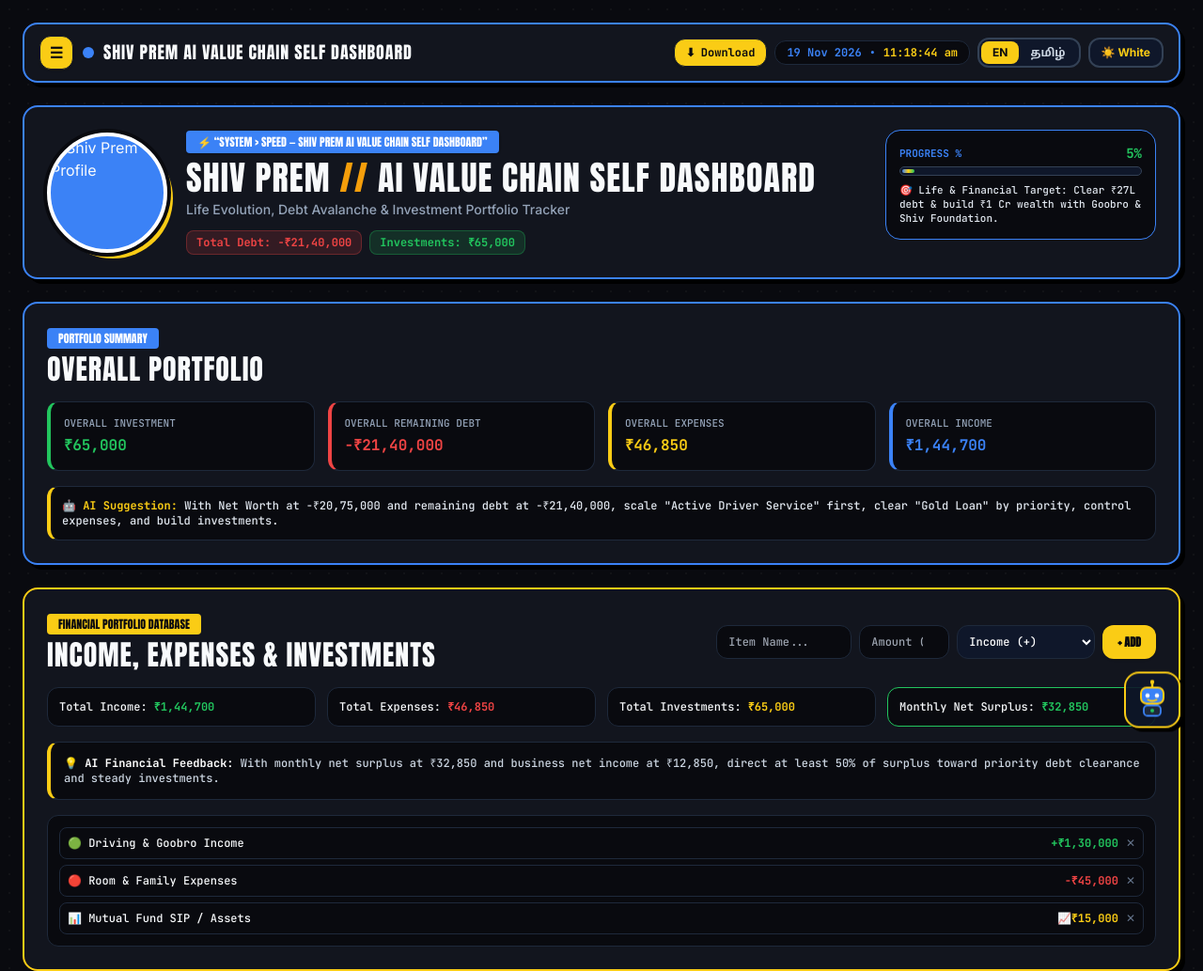
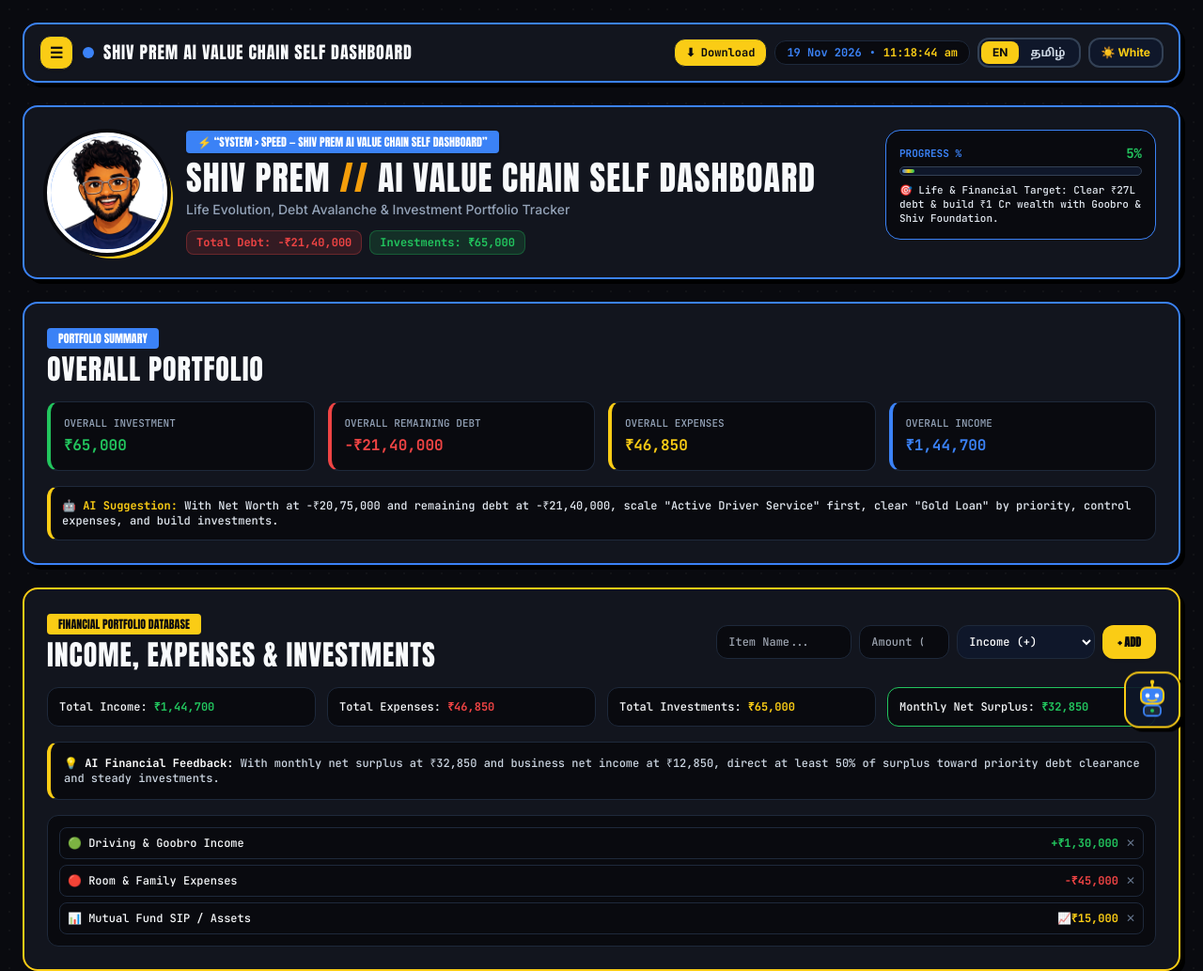
Before and after one commit to moneyearthglobal/Shiv-Prem-Growth-Wealth-AI-Dash, a plain HTML site: page index.html in a window 1280 px wide. Shown: the top 1033 px of the page at 94% size. Drawn offline with nearby package versions, Linux system fonts and the light colour scheme; a script that the page names is missing.

Commit message:
Fix image source and add error handling
Updated image source to include .jpg extension and added error handling for image loading.

```diff
--- a/index.html
+++ b/index.html
@@ -296,8 +296,8 @@
             <div class="flex flex-col lg:flex-row items-center lg:items-start justify-between gap-6">
                 <div class="flex flex-col sm:flex-row items-center gap-5">
                    <div class="relative w-28 h-28 sm:w-32 sm:h-32 rounded-full bg-cyberBlue border-4 border-white shadow-[0_0_0_4px_#090a0f,6px_6px_0px_#facc15] flex-shrink-0 overflow-hidden flex items-center justify-center">
-    <img src="./shiv-prem-profile.png" alt="Shiv Prem Profile" class="w-full h-full object-cover object-top" />
-                  </div>
+    <img src="./shiv-prem-profile.png.jpg" alt="Shiv Prem Profile" class="w-full h-full object-cover object-top" onerror="this.onerror=null; this.src='./shiv-prem-profile.png';" />
+</div>
                     <div class="text-center sm:text-left">
                         <div class="inline-flex items-center gap-2 bg-cyberBlue text-white font-poster text-xs px-3 py-1 rounded mb-1.5 shadow">
                             <span data-i18n="heroBannerTag">⚡ “SYSTEM > SPEED — SHIV PREM AI VALUE CHAIN SELF DASHBOARD”</span>
```
